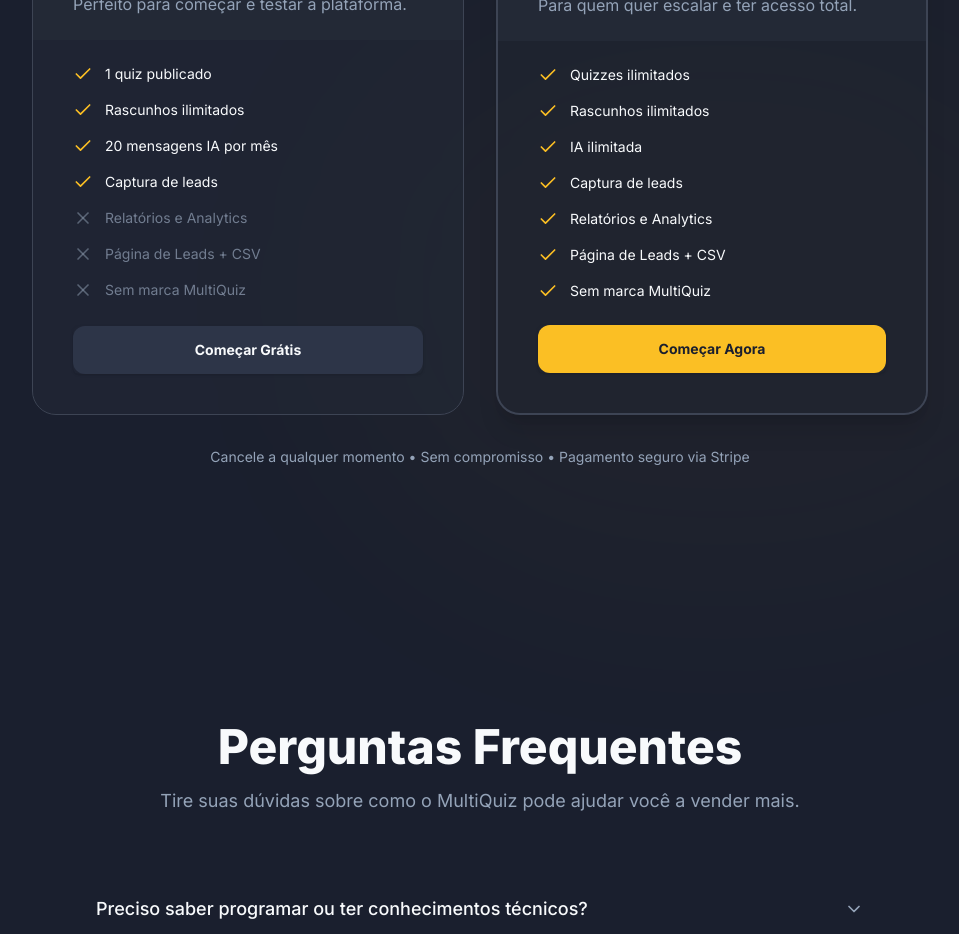
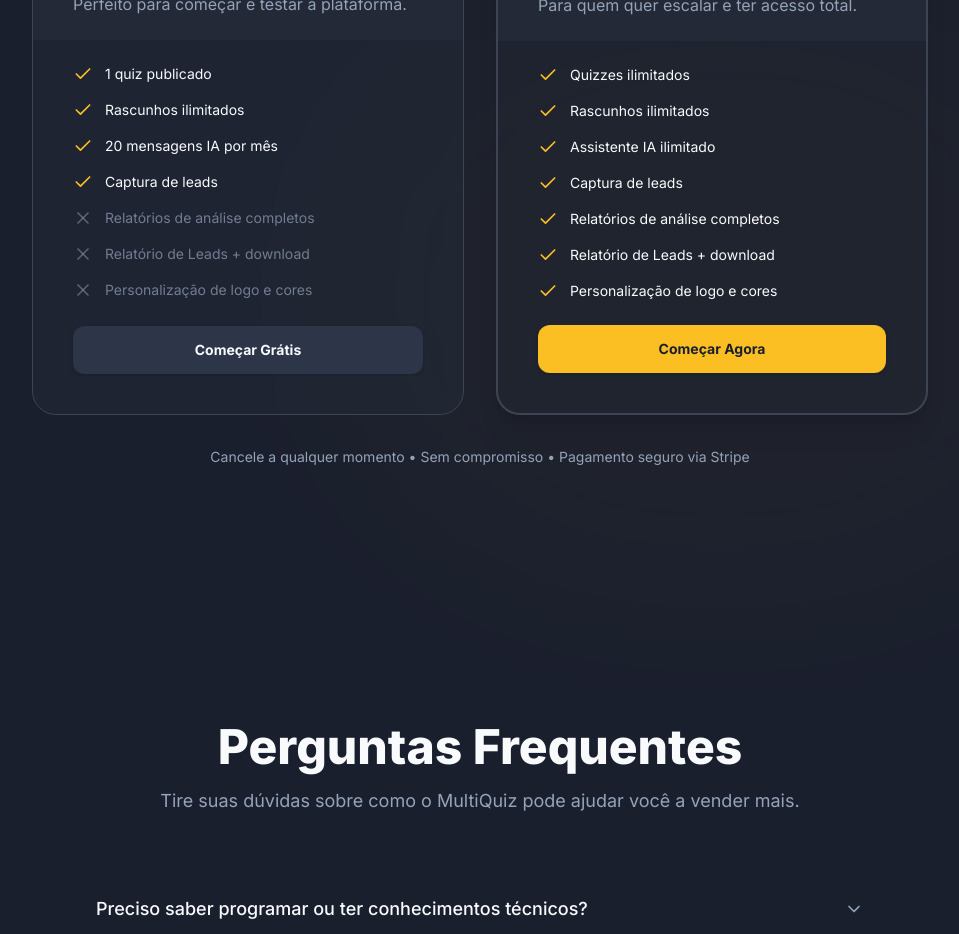
Before and after one commit to brunoferraric1/multiquiz-v02, a Next.js app: page / in a window 1280 px wide. Shown: the part 4260-5194 px from the top of the page, without its empty margins (160-1119 px from the left). Built offline with nearby package versions, Linux system fonts and the light colour scheme; no server answers.

Commit message:
feat: update pricing feature descriptions and enhance UI elements for better clarity and navigation

```diff
--- a/app/pricing/page.tsx
+++ b/app/pricing/page.tsx
@@ -56,19 +56,19 @@ const FREE_FEATURES = [
   { text: 'Até 3 rascunhos ativos', included: true },
   { text: '20 mensagens IA por mês', included: true },
   { text: 'Captura de leads', included: true },
-  { text: 'Relatórios e Analytics', included: false },
-  { text: 'Página de Leads + CSV', included: false },
-  { text: 'Sem marca MultiQuiz', included: false },
+  { text: 'Relatórios de análise completos', included: false },
+  { text: 'Relatório de Leads + download', included: false },
+  { text: 'Personalização de logo e cores', included: false },
 ];
 
 const PRO_FEATURES = [
   { text: 'Quizzes ilimitados', included: true },
   { text: 'Rascunhos ilimitados', included: true },
-  { text: 'IA ilimitada', included: true },
+  { text: 'Assistente IA ilimitado', included: true },
   { text: 'Captura de leads', included: true },
-  { text: 'Relatórios e Analytics', included: true },
-  { text: 'Página de Leads + CSV', included: true },
-  { text: 'Sem marca MultiQuiz', included: true },
+  { text: 'Relatórios de análise completos', included: true },
+  { text: 'Relatório de Leads + download', included: true },
+  { text: 'Personalização de logo e cores', included: true },
 ];
 
 const formatLimit = (value: number) =>
@@ -96,17 +96,17 @@ const COMPARISON_ROWS: FeatureRow[] = [
     pro: true,
   },
   {
-    label: 'Relatórios avançados',
+    label: 'Relatórios de análise completos',
     free: TIER_LIMITS.free.hasReports,
     pro: TIER_LIMITS.pro.hasReports,
   },
   {
-    label: 'Página de leads + CSV',
+    label: 'Relatório de Leads + download',
     free: TIER_LIMITS.free.hasLeadsPage,
     pro: TIER_LIMITS.pro.hasLeadsPage,
   },
   {
-    label: 'Remoção da marca MultiQuiz',
+    label: 'Personalização de logo e cores',
     free: !TIER_LIMITS.free.hasBranding,
     pro: !TIER_LIMITS.pro.hasBranding,
   },
@@ -207,10 +207,16 @@ function PricingContent() {
           <div className="relative mx-auto max-w-6xl px-4 pb-16 pt-10 sm:px-6 lg:px-8">
             <div className="flex flex-col gap-6 lg:flex-row lg:items-end lg:justify-between">
               <div className="max-w-2xl space-y-4">
-                <span className="inline-flex items-center gap-2 rounded-full bg-primary/10 px-3 py-1 text-xs font-semibold text-primary">
-                  <Sparkles className="h-4 w-4" aria-hidden="true" />
-                  Planos MultiQuiz
-                </span>
+                <Button
+                  asChild
+                  variant="ghost"
+                  className="cursor-[var(--cursor-interactive)] disabled:cursor-[var(--cursor-not-allowed)] -ml-4"
+                >
+                  <Link href="/dashboard">
+                    <ArrowLeft className="mr-2 h-4 w-4" aria-hidden="true" />
+                    Voltar ao painel
+                  </Link>
+                </Button>
                 <div>
                   <h1 className="text-3xl font-bold tracking-tight sm:text-4xl">
                     Compare o gratuito com o Pro
@@ -221,17 +227,6 @@ function PricingContent() {
                   </p>
                 </div>
               </div>
-
-              <Button
-                asChild
-                variant="ghost"
-                className="cursor-[var(--cursor-interactive)] disabled:cursor-[var(--cursor-not-allowed)]"
-              >
-                <Link href="/dashboard">
-                  <ArrowLeft className="mr-2 h-4 w-4" aria-hidden="true" />
-                  Voltar ao painel
-                </Link>
-              </Button>
             </div>
 
             <div className="mt-8 flex flex-col gap-4 rounded-[var(--radius-lg)] border border-border bg-card/50 p-4 sm:flex-row sm:items-center sm:justify-between">
@@ -266,7 +261,12 @@ function PricingContent() {
                   )}
                 >
                   Anual
-                  <span className="rounded-full bg-primary/10 px-2 py-0.5 text-xs font-semibold text-primary">
+                  <span className={cn(
+                    "rounded-full px-2 py-0.5 text-xs font-semibold transition-colors",
+                    billingPeriod === 'yearly'
+                      ? "bg-primary-foreground/20 text-primary-foreground"
+                      : "bg-primary/10 text-primary"
+                  )}>
                     Economize 20%
                   </span>
                 </button>
@@ -283,8 +283,12 @@ function PricingContent() {
                     )}
                   </div>
                   <div>
-                    <CardTitle className="text-3xl">R$0</CardTitle>
-                    <CardDescription>/mês</CardDescription>
+                    <CardTitle className="text-3xl">
+                      R$0
+                      <span className="ml-2 text-base font-medium text-muted-foreground">
+                        /mês
+                      </span>
+                    </CardTitle>
                   </div>
                   <p className="text-sm text-muted-foreground">
                     Ideal para começar e publicar o primeiro quiz.
--- a/components/landing/PricingSection.tsx
+++ b/components/landing/PricingSection.tsx
@@ -14,19 +14,19 @@ const FREE_FEATURES = [
   { text: 'Rascunhos ilimitados', included: true },
   { text: '20 mensagens IA por mês', included: true },
   { text: 'Captura de leads', included: true },
-  { text: 'Relatórios e Analytics', included: false },
-  { text: 'Página de Leads + CSV', included: false },
-  { text: 'Sem marca MultiQuiz', included: false },
+  { text: 'Relatórios de análise completos', included: false },
+  { text: 'Relatório de Leads + download', included: false },
+  { text: 'Personalização de logo e cores', included: false },
 ];
 
 const PRO_FEATURES = [
   { text: 'Quizzes ilimitados', included: true },
   { text: 'Rascunhos ilimitados', included: true },
-  { text: 'IA ilimitada', included: true },
+  { text: 'Assistente IA ilimitado', included: true },
   { text: 'Captura de leads', included: true },
-  { text: 'Relatórios e Analytics', included: true },
-  { text: 'Página de Leads + CSV', included: true },
-  { text: 'Sem marca MultiQuiz', included: true },
+  { text: 'Relatórios de análise completos', included: true },
+  { text: 'Relatório de Leads + download', included: true },
+  { text: 'Personalização de logo e cores', included: true },
 ];
 
 const cardVariants = {
```
